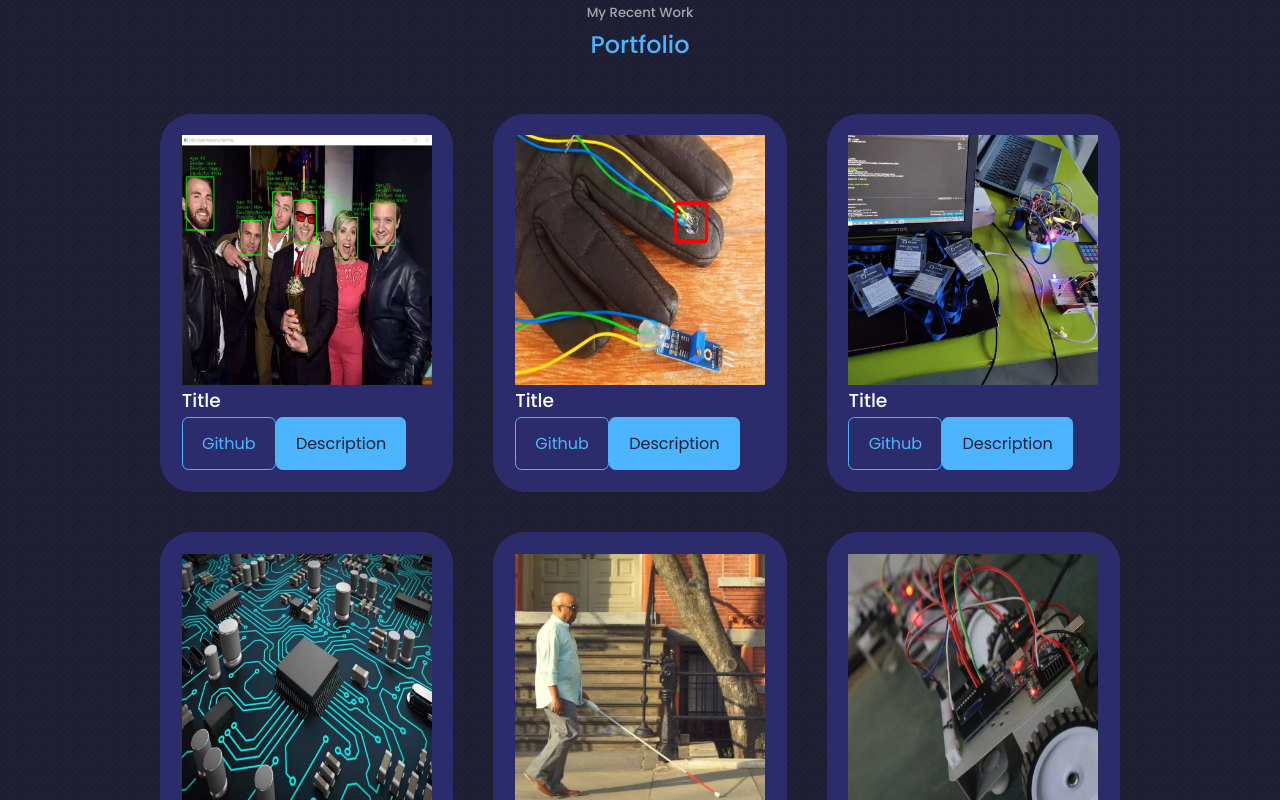
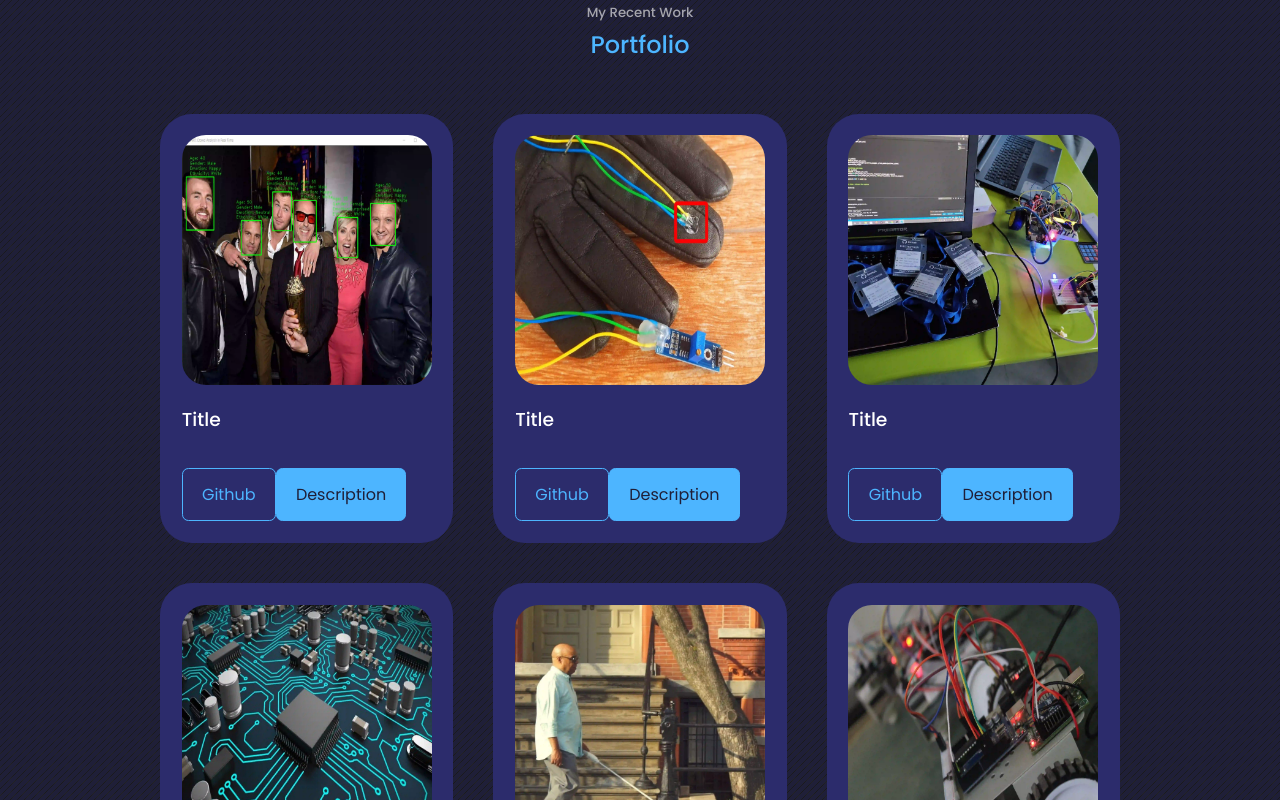
Before and after one commit to Ujjwalsharma7/Portfolio, a React (Create React App) app: page / in a window 1280 px wide. Shown: the part 2340-3140 px from the top of the page. Built offline with nearby package versions, Linux system fonts and the light colour scheme.

Commit message:
added css to portfolio images and titles

```diff
--- a/src/components/portfolio/portfolio.css
+++ b/src/components/portfolio/portfolio.css
@@ -16,3 +16,10 @@
 border-color: var(--color-primary-varient);
 background: transparent;
 }
+.portfolio__item-image{
+border-radius: 1.5rem;
+overflow: hidden;
+}
+.portfolio__item h3{
+    margin: 1.2rem 0 2rem;
+}
```
